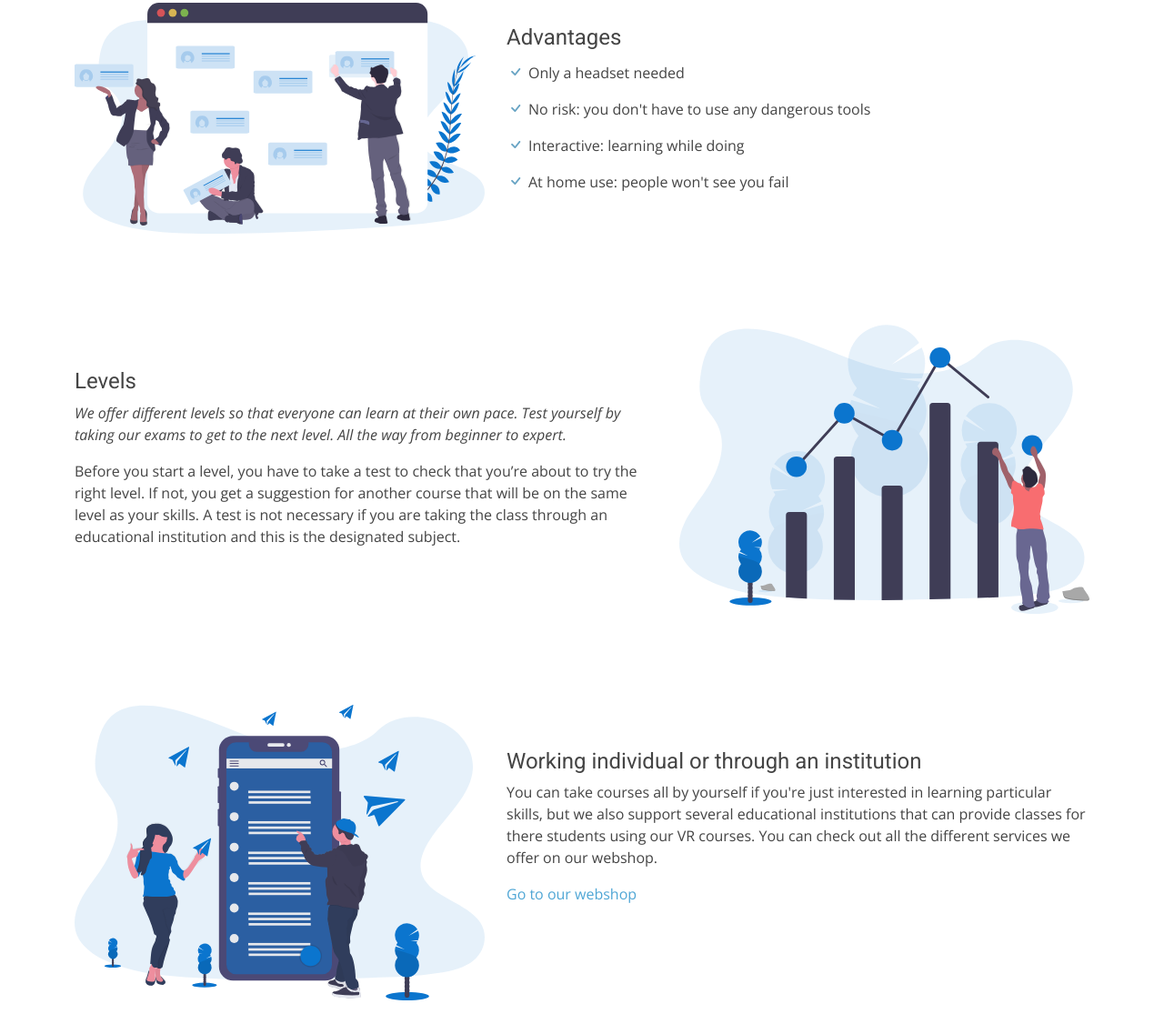
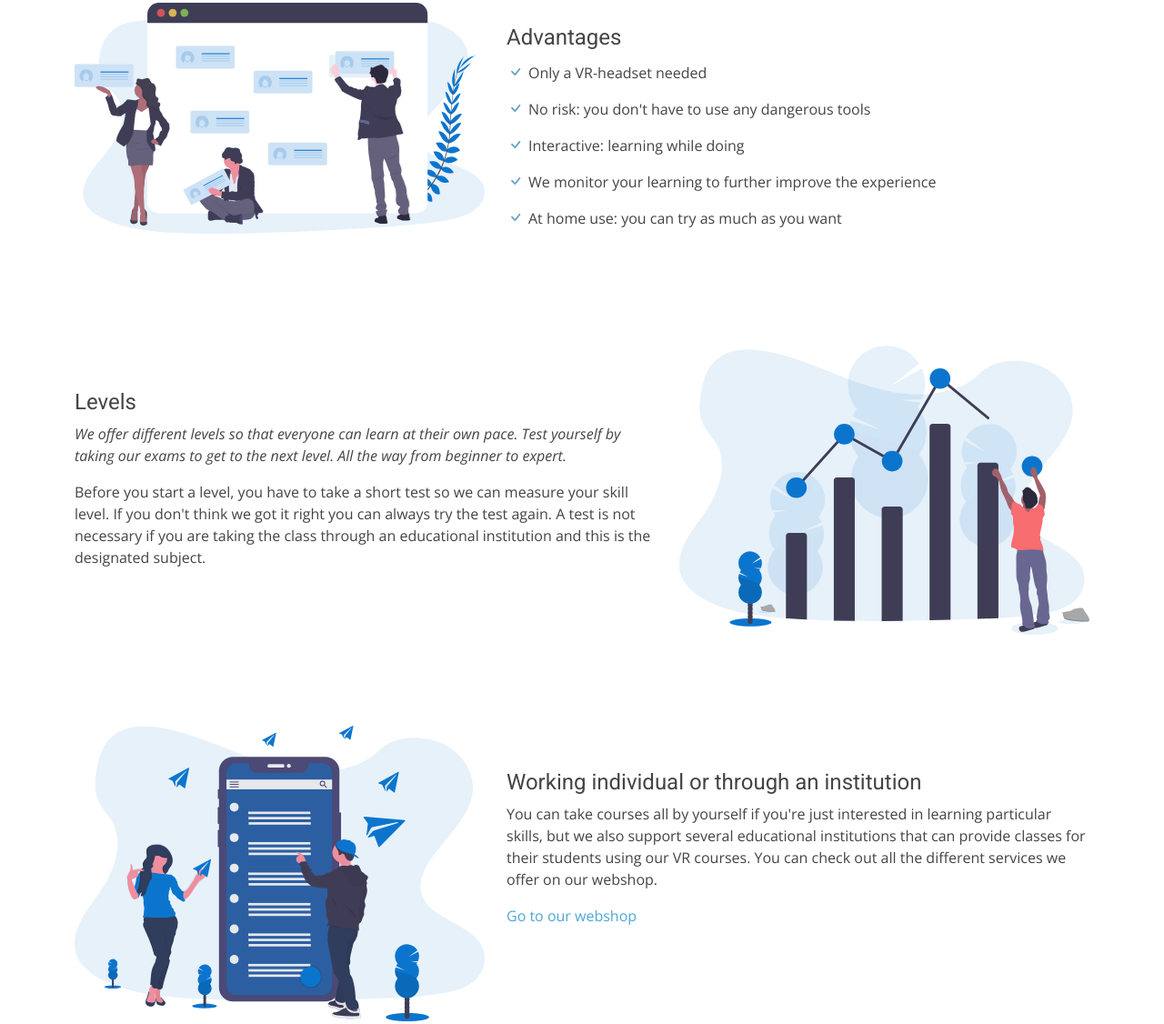
Before and after one commit to AronMeeus/landing-page, a plain HTML site: page index.html in a window 1280 px wide. Shown: the part 2148-3274 px from the top of the page at 91% size. Drawn offline with nearby package versions, Linux system fonts and the light colour scheme.

Commit message:
Updated all text so that it is new adequately filled .

```diff
--- a/index.html
+++ b/index.html
@@ -197,10 +197,11 @@
                 <div class="col-md-7 pt-4">
                     <h3>Advantages</h3>
                     <ul>
-                        <li><i class="bi bi-check"></i>Only a headset needed</li>
+                        <li><i class="bi bi-check"></i>Only a VR-headset needed</li>
                         <li><i class="bi bi-check"></i>No risk: you don't have to use any dangerous tools</li>
                         <li><i class="bi bi-check"></i>Interactive: learning while doing</li>
-                        <li><i class="bi bi-check"></i>At home use: people won't see you fail</li>
+                        <li><i class="bi bi-check"></i>We monitor your learning to further improve the experience</li>
+                        <li><i class="bi bi-check"></i>At home use: you can try as much as you want</li>
                     </ul>
                 </div>
             </div>
@@ -216,9 +217,7 @@
                         our exams to get to the next level.
                         All the way from beginner to expert.
                     </p>
-                    <p>Before you start a level, you have to take a test to check that you’re about to try the right
-                        level. If not, you get a suggestion for another course that will be on the same level as your
-                        skills.
+                    <p>Before you start a level, you have to take a short test so we can measure your skill level. If you don't think we got it right you can always try the test again.
                         A test is not necessary if you are taking the class through an educational institution and this
                         is the designated subject.</p>
                 </div>
@@ -232,7 +231,7 @@
                     <h3>Working individual or through an institution</h3>
                     <p>You can take courses all by yourself if you're just interested in learning particular skills, but
                         we also support
-                        several educational institutions that can provide classes for there students using our VR
+                        several educational institutions that can provide classes for their students using our VR
                         courses. You can check
                         out all the different services we offer on our webshop.</p>
                     <a href="">Go to our webshop</a>
```
